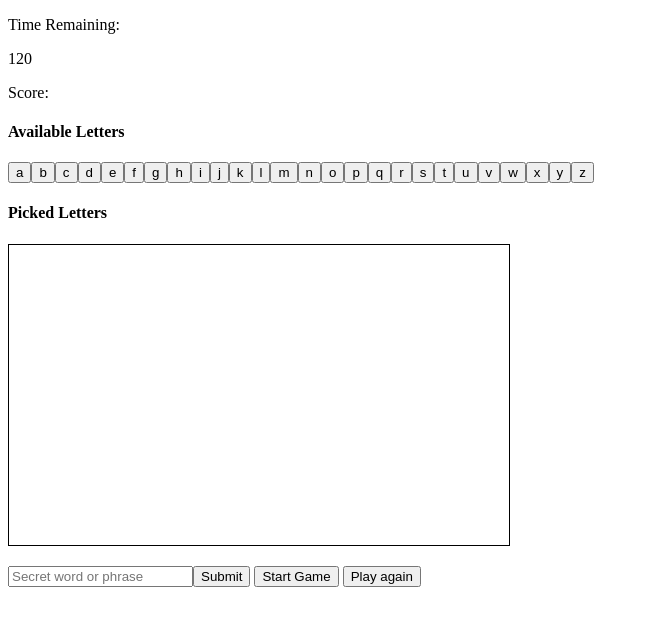
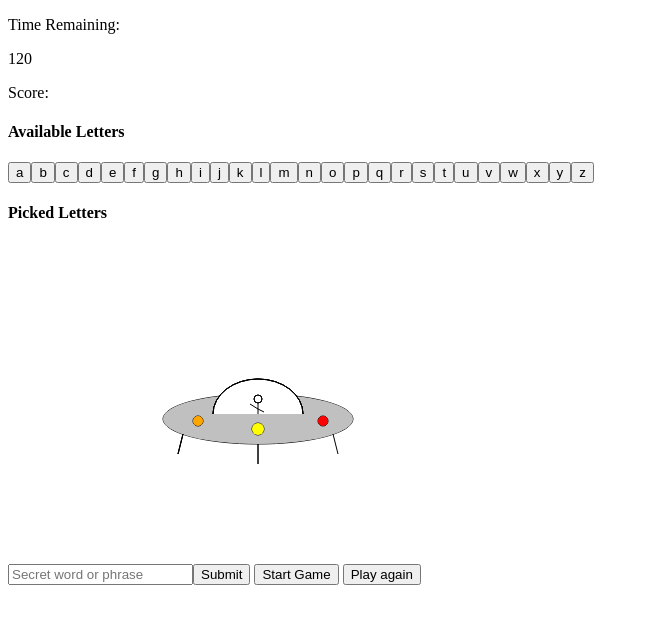
Before and after one commit to Noah-Jarzab/spaceman-game, a plain HTML site: page index.html in a window 1280 px wide. Shown: the part 105-730 px from the top of the page, without its empty margins (0-649 px from the left). Drawn offline with Linux system fonts and the light colour scheme.

Commit message:
added build functions for the spaceship

```diff
--- a/index.html
+++ b/index.html
@@ -22,7 +22,7 @@
         <section class="lettersBox" id="availLetters"></section>
         <h4 class="lettersBox">Picked Letters</h4>
         <section class="lettersBox" id="pickedLetters"></section>
-        <canvas id="spaceshipImage" width="500" height="300" style="border: 1px solid"></canvas>
+        <canvas id="spaceshipImage" width="500" height="300"></canvas>
         <p class="lives"></p>
         <section class="guessPhrase"></section>
         <!-- <section class="availLetters"></section>
--- a/script.js
+++ b/script.js
@@ -21,8 +21,89 @@ let alphabet = ['a', 'b', 'c', 'd', 'e', 'f', 'g', 'h', 'i', 'j', 'k', 'l', 'm',
 // const message ;
 const canvas = document.querySelector('#spaceshipImage');
 const ctx = canvas.getContext('2d');
-ctx.beginPath();
+function buildBase() {
+    ctx.fillStyle = 'silver';
+    ctx.beginPath();
+    ctx.ellipse(250, 175, 95, 25, 0, 0, 2 * Math.PI);
+    ctx.stroke();
+    ctx.fill();
+}
 
+function buildDome() {
+    ctx.fillStyle = 'white';
+    ctx.beginPath();
+    ctx.ellipse(250, 170, 45, 35, 0, 0, Math.PI, true);
+    ctx.stroke();
+    ctx.fill();
+}
+
+function buildLeftLeg() {
+    ctx.moveTo(175, 190);
+    ctx.lineTo(170, 210);
+    ctx.stroke();
+}
+
+function buildCenterLeg() {
+    ctx.moveTo(250, 200);
+    ctx.lineTo(250, 220);
+    ctx.stroke();
+}
+
+function buildRightLeg() {
+    ctx.moveTo(325, 190);
+    ctx.lineTo(330, 210);
+    ctx.stroke();
+}
+
+function buildLeftCircle() {
+    ctx.fillStyle = 'orange';
+    ctx.beginPath();
+    ctx.arc(190, 177, 5, 0, 2 * Math.PI);
+    ctx.stroke();
+    ctx.fill();
+}
+
+function buildCenterCircle() {
+    ctx.fillStyle = 'yellow';
+    ctx.beginPath();
+    ctx.arc(250, 185, 6, 0, 2 * Math.PI);
+    ctx.stroke();
+    ctx.fill();
+}
+
+function buildRightCircle() {
+    ctx.fillStyle = 'red';
+    ctx.beginPath();
+    ctx.arc(315, 177, 5, 0, 2 * Math.PI);
+    ctx.stroke();
+    ctx.fill();
+}
+
+function buildHead() {
+    ctx.beginPath();
+    ctx.arc(250, 155, 4, 0, 2 * Math.PI);
+    ctx.stroke();
+}
+
+function buildBody() {
+    ctx.moveTo(250, 159);
+    ctx.lineTo(250, 170);
+    ctx.moveTo(250, 165);
+    ctx.lineTo(242, 160);
+    ctx.moveTo(250, 165);
+    ctx.lineTo(256, 168);
+    ctx.stroke();
+}
+buildBase();
+buildDome();
+buildLeftLeg();
+buildCenterLeg();
+buildRightLeg();
+buildLeftCircle();
+buildCenterCircle();
+buildRightCircle();
+buildHead();
+buildBody();
 let inputBox = document.querySelector('.submit');
 let resetButton = document.querySelector('.reset');
 let startButton = document.querySelector('.start');
@@ -38,14 +119,15 @@ inputBox.addEventListener('click', function() {
         phraseBox.appendChild(hiddenLetter);
         hiddenLetter.setAttribute('class', 'hiddenLetter');
     }
+    document.querySelector('#phrase').hidden = 'true';
 });
 
 
 let letters = document.querySelector('.lettersBox');
 letters.addEventListener('click', function(event) {
-    event.target.disable = 'true';
+    // event.target.disable = 'true';
     let hiddenLetter = document.getElementsByClassName('hiddenLetter');
-    if(document.querySelector('.letter').innerText === hiddenLetter.innerText) {
+    if(event.target.innerText === hiddenLetter.innerText) {
         hiddenLetter.setAttribute('opacity', 100);
     } else {
 
@@ -58,12 +140,12 @@ for(i = 0; i<= alphabet.length - 1; i++) {
     letterButton.setAttribute('class', 'letter');
     letterButton.innerText = alphabet[i];
     availLetters.appendChild(letterButton);
-    // letterButton.hidden = 'true';
 };
+// add functions for when the letter buttons are clicked to make them disabled and compare to the hidden phrase and populate that or build 1/10 parts of the spaceship
 
 startButton.addEventListener('click', function() {
-    document.querySelector('.letter').hidden = 'false';
-})
+    // document.querySelectorAll('.hiddenLetter').hidden = 'true';
+});
 
 // document.addEventListener('click', resetButton);
 // function reset() {
```
